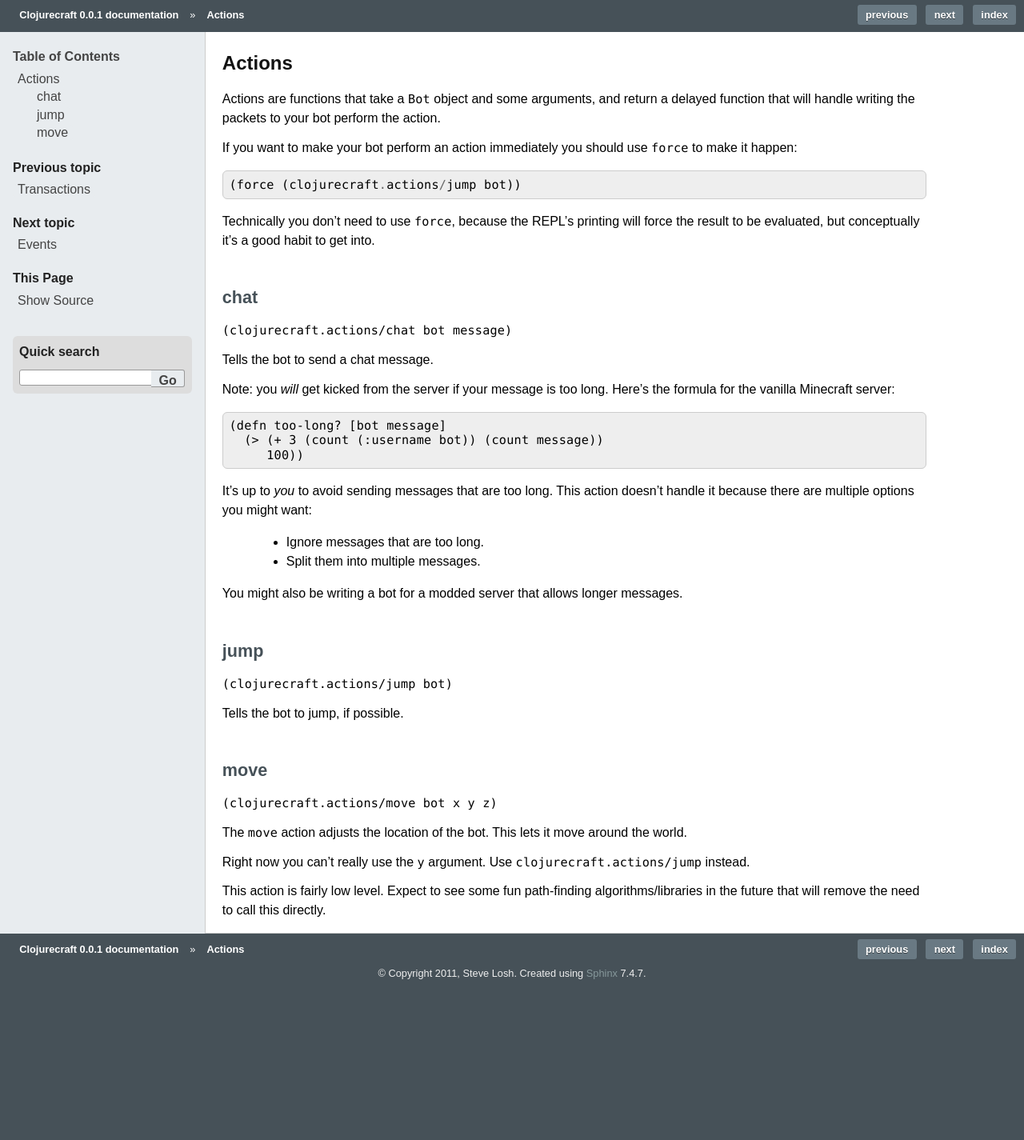
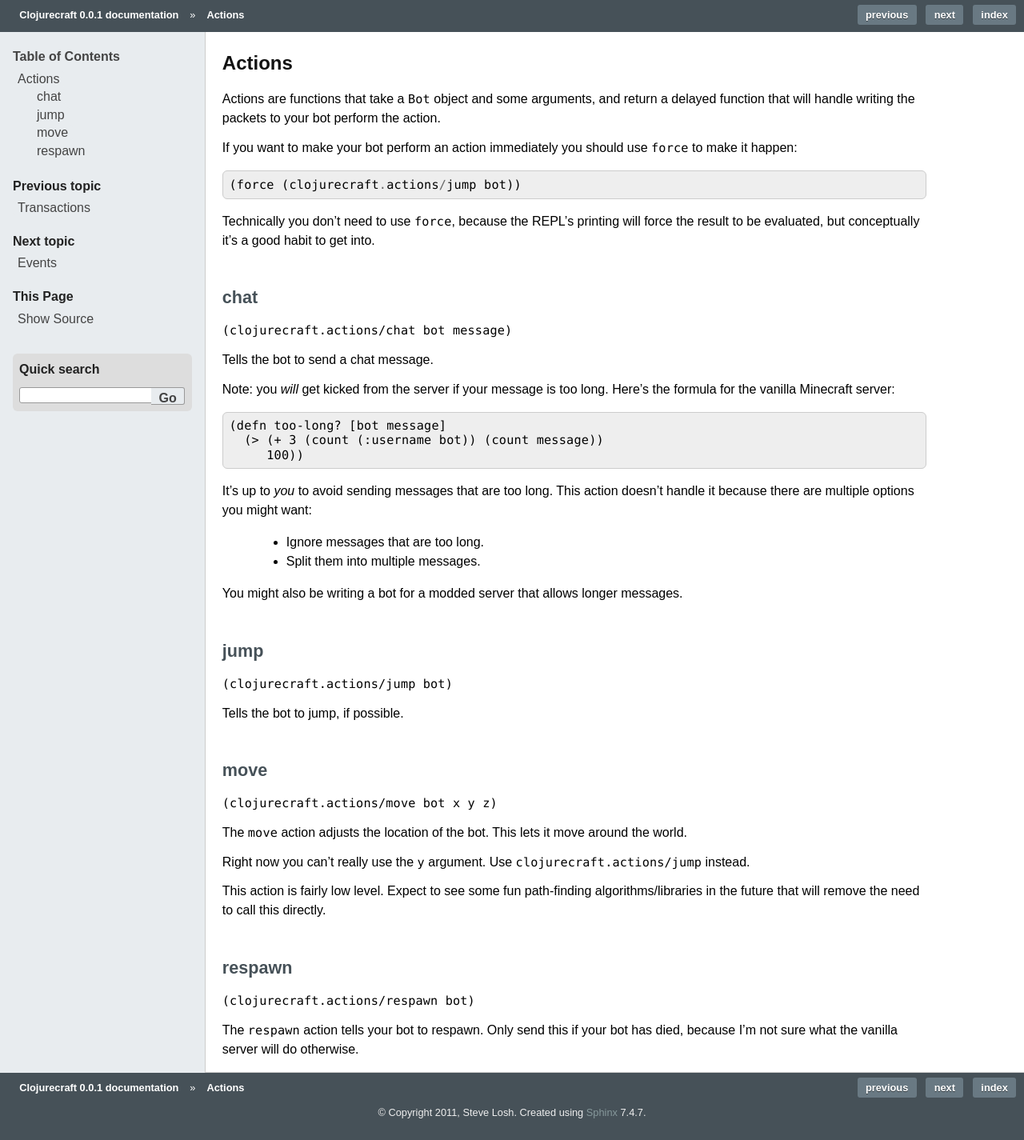
Before and after one commit to sjl/clojurecraft, a Sphinx documentation site: the page built from docs/source/actions.rst, in a window 1280 px wide. Shown: the whole page at 80% size. Built offline with Sphinx 7.4.7, drawn with Linux system fonts in a browser that asks for light colours; before the commit the page ends 1252 px from its top, so only the background shows below that.

Commit message:
Respawn action.

```diff
--- a/docs/source/actions.rst
+++ b/docs/source/actions.rst
@@ -55,3 +55,11 @@
 
 This action is fairly low level.  Expect to see some fun path-finding
 algorithms/libraries in the future that will remove the need to call this directly.
+
+respawn
+-------
+
+``(clojurecraft.actions/respawn bot)``
+
+The ``respawn`` action tells your bot to respawn.  Only send this if your bot has
+died, because I'm not sure what the vanilla server will do otherwise.
```
Also changed, not shown: 2 other files.
